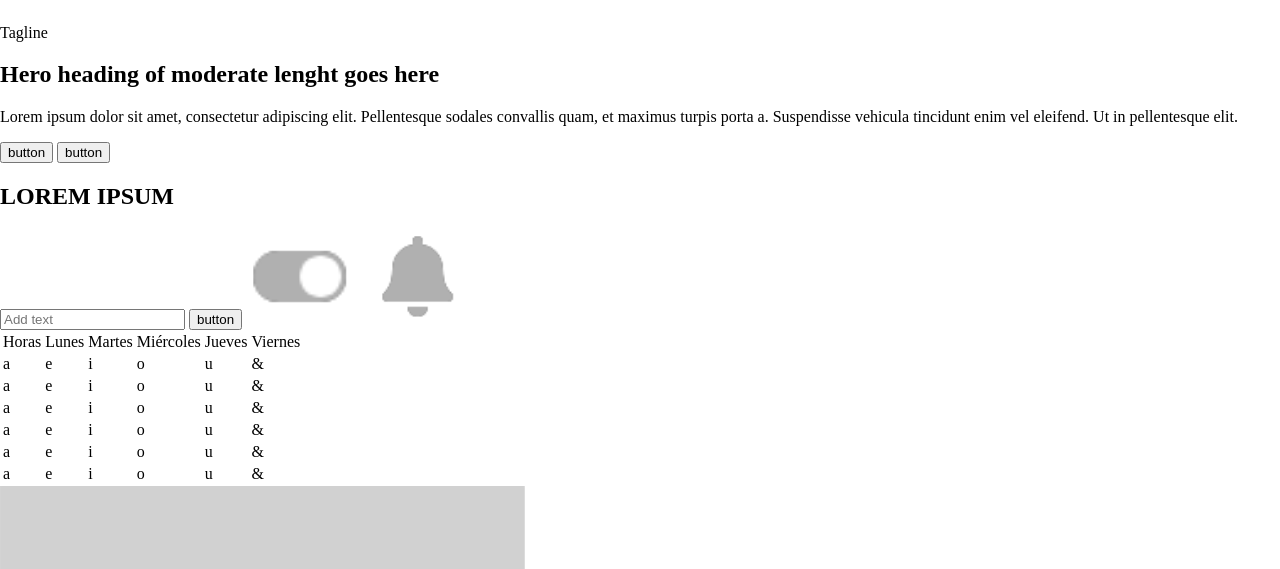
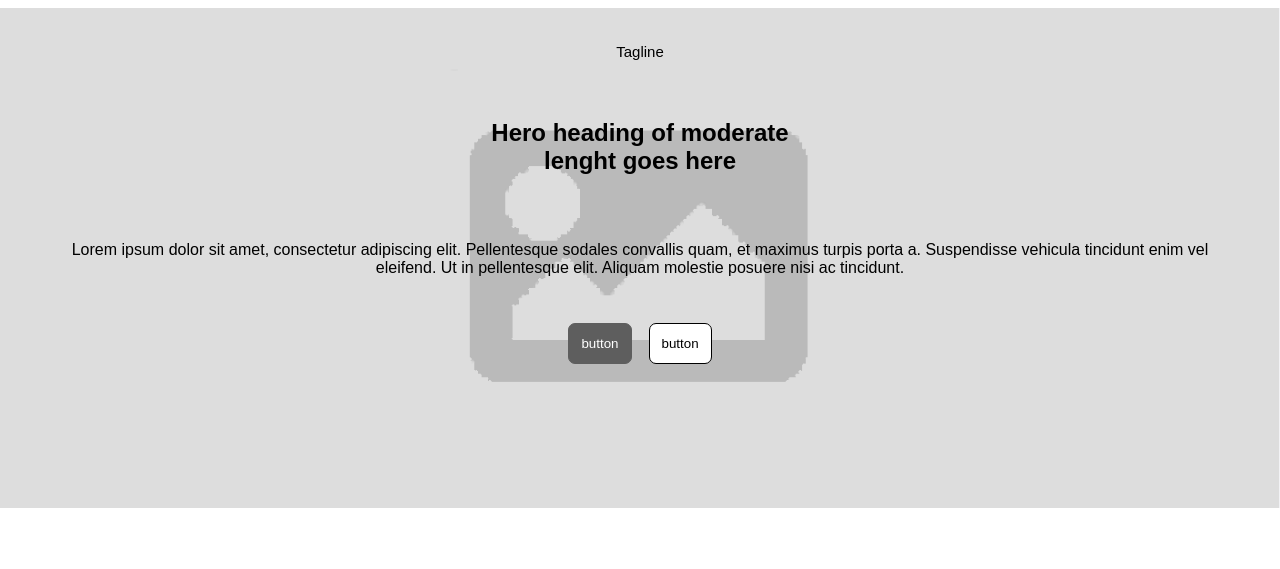
Before and after one commit to victorantonioalvarez-ux/practica_wireframe, a plain HTML site: page index.html in a window 1280 px wide. Shown: the part 109-678 px from the top of the page. Drawn offline with Linux system fonts and the light colour scheme.

Commit message:
header, introduccion acabados

```diff
--- a/index.html
+++ b/index.html
@@ -14,8 +14,8 @@
 </head>
 <body>
 	<header class="header">
-		<a href="" target="self_"><img src="./img/logo.png" alt="Logo"></a>
-		<div class="botones">
+		<a href="" target="self_"><img src="./img/logo.png" alt="Logo" class="logo"></a>
+		<nav class="botones1">
 			<div class="box1">
 				<a href="" target="self_">Link one</a>
 			</div>
@@ -29,19 +29,21 @@
 				<a href="" target="self_">Link four</a>
 			</div>
 			<button>Button</button>
-		</div>
+		</nav>
 	</header>
 
-	<section> <!--TO DO: imagen fondo css-->
-		<p>Tagline</p>
-		<h2>Hero heading of moderate lenght goes here</h2>
-		<p>Lorem ipsum dolor sit amet, consectetur adipiscing elit. Pellentesque sodales convallis quam, et maximus turpis porta a. Suspendisse vehicula tincidunt enim vel eleifend. Ut in pellentesque elit.</p>
-		<button>button</button>
-		<button>button</button>
+	<section class="introduccion">
+		<h6>Tagline</h6>
+		<h2>Hero heading of moderate<br> lenght goes here</h2>
+		<p>Lorem ipsum dolor sit amet, consectetur adipiscing elit. Pellentesque sodales convallis quam, et maximus turpis porta a. Suspendisse vehicula tincidunt enim vel eleifend. Ut in pellentesque elit. Aliquam molestie posuere nisi ac tincidunt.</p>
+		<div class="botones2">
+			<button>button</button>
+			<button class="botonblanco">button</button>
+		</div>
 	</section>
 
-	<section>
-		<h1>LOREM IPSUM</h1>
+	<section class="calendario">
+		<h1><strong>LOREM IPSUM</strong></h1>
 		<input type="text" name="search" placeholder="Add text">
 		<button>button</button>
 		<img src="./img/campana.png">
@@ -147,7 +149,8 @@
 	</section>
 
 	<footer>
-		<a href="" target="self_"><img src="./img/logo.png" alt="Logo"></a>
+		<a href="" target="self_"><img src="./img/logo.png" alt="Logo" class="logo"></a>
+		<nav class="botones1">
 			<div class="box1">
 				<a href="" target="self_">Link one</a>
 			</div>
@@ -160,6 +163,7 @@
 			<div class="box1">
 				<a href="" target="self_">Link four</a>
 			</div>
+		</nav>
 		<a href="" target="self_"><img src="./img/instagram.png" alt="Instagram"></a>
 		<a href="" target="self_"><img src="./img/facebook.png" alt="Facebook"></a>
 		<a href="" target="self_"><img src="./img/twitter.png" alt="Twitter"></a>
--- a/styles.css
+++ b/styles.css
@@ -1,5 +1,6 @@
 body{
 	margin: 0;
+	font-family: sans-serif;
 }
 
 a{
@@ -21,11 +22,20 @@ header{
 	right: 0;
 }
 
-.header img{
+button{
+	padding: 12px;
+	background-color: #5E5E5E;
+	color: white;
+	border: 1px solid #5E5E5E;
+	border-radius: 7px;
+}
+
+
+.logo {
 	width: 120px;
 }
 
-.botones{
+.botones1{
 	display: flex;
 	column-gap: 60px;
 	margin-right: 40px;
@@ -45,11 +55,64 @@ header{
 	color: grey;
 }
 
-.botones button{
+
+
+.introduccion{
+	background-image: url("./img/fondo.png");
+	background-repeat: no-repeat;
+	background-size: cover;
+	background-position: center;
+	min-height: 400px;
+	max-width: 100%;
+    height: 500px;
+	width: 100%;
+	display: flex;
+	flex-direction: column;
+	align-items: center;
+	justify-content: top;
+	gap: 30px;
+	text-align: center;
+}
+
+.introduccion h6{
+	font-size: 15px;
+	font-weight: normal;
+	margin-bottom: 10px;
+}
+
+.introduccion p{
+	margin-left: 60px;
+	margin-right: 60px;
+}
+
+.botones2{
+	display: flex;
+	gap: 17px;
+}
+
+.botonblanco{
 	padding: 12px;
-	background-color: black;
-	color: white;
-	border: none;
+	background-color: white;
+	color: black;
+	border: 1px solid;
 	border-radius: 7px;
+}
 
+
+.calendario{
+	margin-left: 100px;
 }
+
+.calendario h1{
+	font-size: 80px;
+}
+
+.calendario input{
+	height: 25px;
+	width: 300px;
+}
+.calendario button{
+	height: 31px;
+	padding: 0;
+	border-radius: 4px;
+}
```
Also changed, not shown: img/fondo.png (added).
